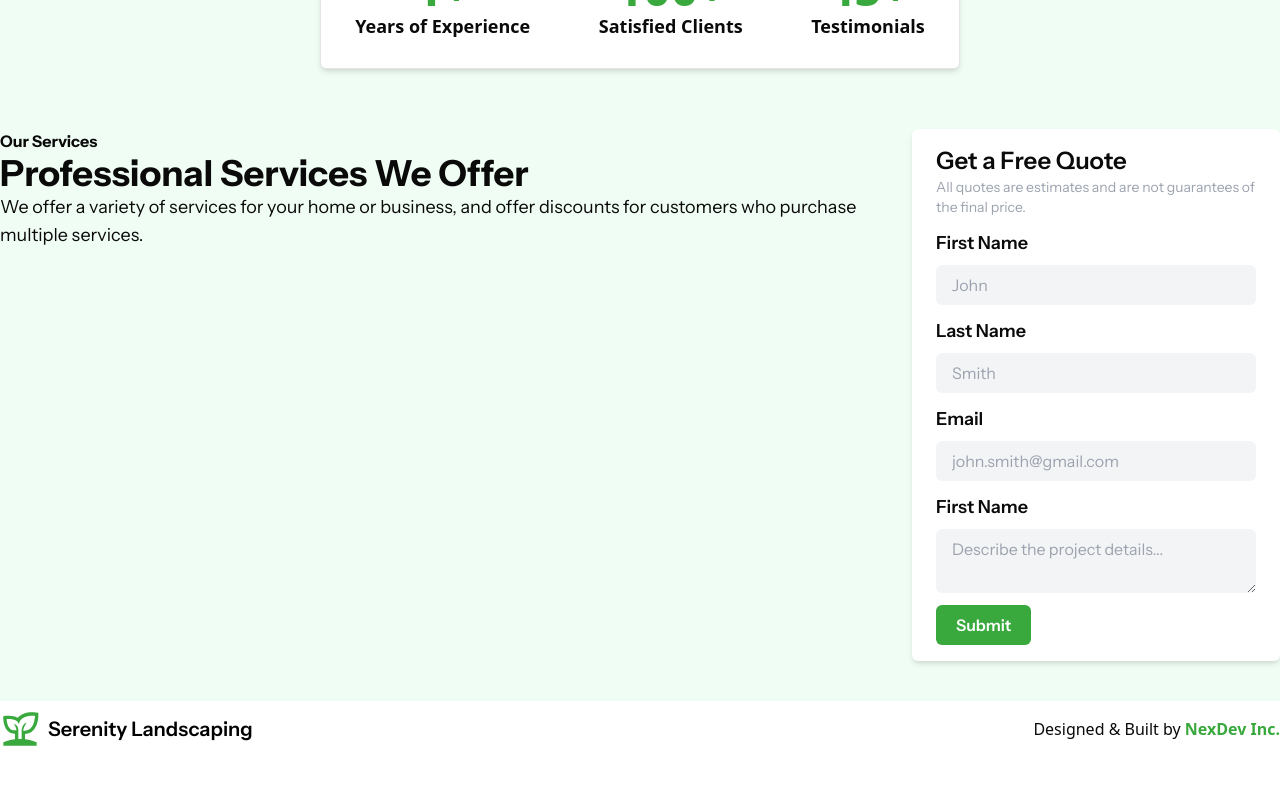
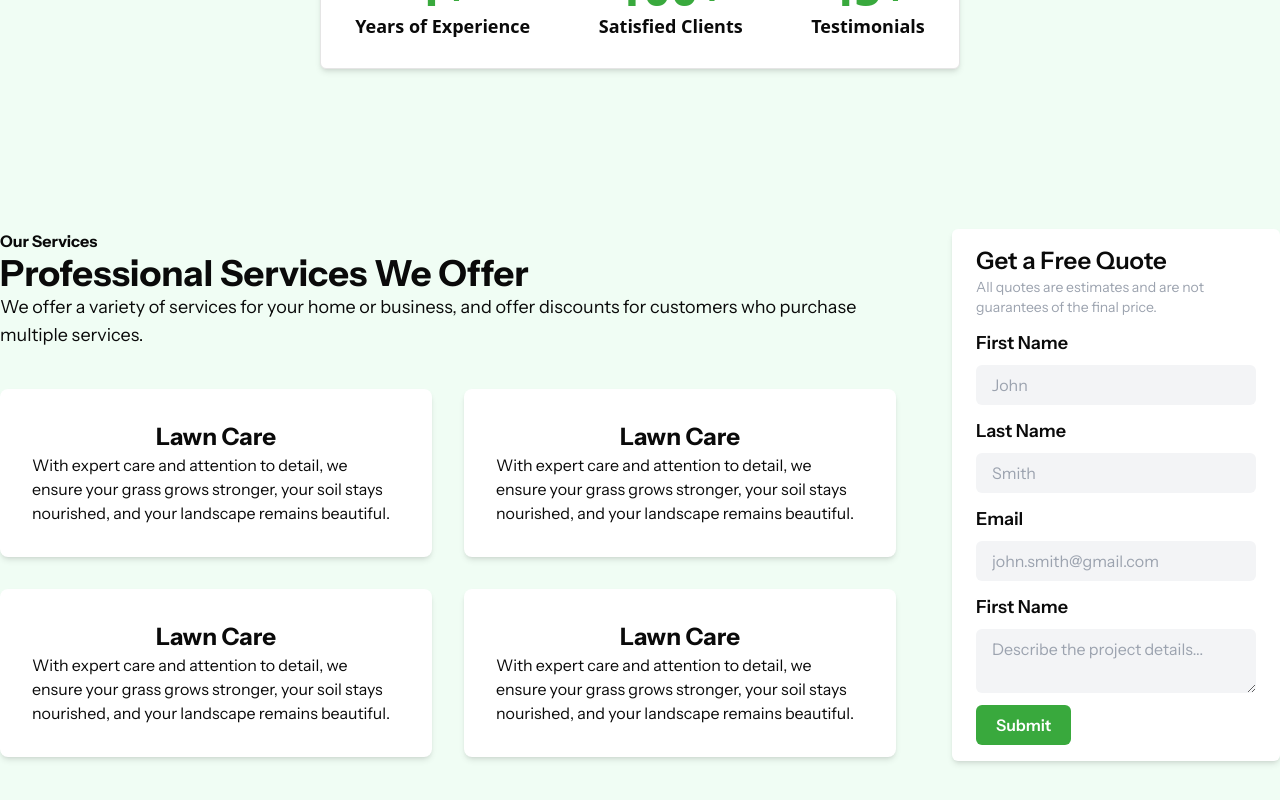
Before and after one commit to Benjamin-buck/serenity, a Next.js app: page / in a window 1280 px wide. Shown: the part 1100-1900 px from the top of the page. Before the commit the page ends 1857 px from the top, so only its background shows below. Built offline with nearby package versions, Linux system fonts and the light colour scheme.

Commit message:
Adds services section

```diff
--- a/app/page.tsx
+++ b/app/page.tsx
@@ -2,6 +2,7 @@ import Banner from "@/components/banner";
 import Hero from "@/components/Hero";
 import Progress from "@/components/Progress";
 import Button from "@/components/Button";
+import { services } from "@/constants/data";
 
 export default function Home() {
   return (
@@ -10,7 +11,7 @@ export default function Home() {
       <Banner />
       <section className="relative bg-green-50 pb-[40px] ">
         <Progress />
-        <div className="container mx-auto flex gap-4 font-instrumentSans max-lg:flex-col-reverse max-md:px-6">
+        <div className="container py-[100px] mx-auto flex gap-4 font-instrumentSans space-x-10 max-lg:flex-col-reverse max-md:px-6">
           <div className="w-[70%] max-lg:w-auto max-lg:mt-4 ">
             <div>
               <h4 className="text-md font-bold">Our Services</h4>
@@ -21,6 +22,17 @@ export default function Home() {
                 We offer a variety of services for your home or business, and
                 offer discounts for customers who purchase multiple services.
               </p>
+            </div>
+            <div className="grid grid-cols-2 gap-8 mt-10 max-lg:grid-cols-1">
+              {services.map(({ label, id, description }) => (
+                <div
+                  key={id}
+                  className="col-span-1 bg-white px-8 py-8 shadow-md rounded-lg"
+                >
+                  <h3 className="text-center font-bold text-2xl">{label}</h3>
+                  <p>{description}</p>
+                </div>
+              ))}
             </div>
           </div>
           <div className="rounded-md flex-1 bg-white h-fit px-6 py-4 shadow-md">
--- a/components/Footer.tsx
+++ b/components/Footer.tsx
@@ -3,7 +3,7 @@ import React from "react";
 
 const Footer = () => {
   return (
-    <div className="w-full mx-auto container my-2 flex justify-between items-center max-md:px-6">
+    <div className="w-full mx-auto container my-4 flex justify-between items-center max-md:px-6">
       <div className="flex gap-2 items-center ">
         <Image src="/logo.svg" width={40} height={40} alt="logo" />
         <h1 className="text-black font-instrumentSans text-xl font-semibold max-md:hidden">
--- a/constants/data.ts
+++ b/constants/data.ts
@@ -29,6 +29,33 @@ export const home = {
   bannerText: "Trusted by our local partner organiations",
 };
 
+export const services = [
+  {
+    id: 1,
+    label: "Lawn Care",
+    description:
+      "With expert care and attention to detail, we ensure your grass grows stronger, your soil stays nourished, and your landscape remains beautiful.",
+  },
+  {
+    id: 2,
+    label: "Lawn Care",
+    description:
+      "With expert care and attention to detail, we ensure your grass grows stronger, your soil stays nourished, and your landscape remains beautiful.",
+  },
+  {
+    id: 3,
+    label: "Lawn Care",
+    description:
+      "With expert care and attention to detail, we ensure your grass grows stronger, your soil stays nourished, and your landscape remains beautiful.",
+  },
+  {
+    id: 4,
+    label: "Lawn Care",
+    description:
+      "With expert care and attention to detail, we ensure your grass grows stronger, your soil stays nourished, and your landscape remains beautiful.",
+  },
+];
+
 // FAQ Questions and Answers:
 export const faq = [
   { question: "This is a question", answer: "This is an answer" },
```
